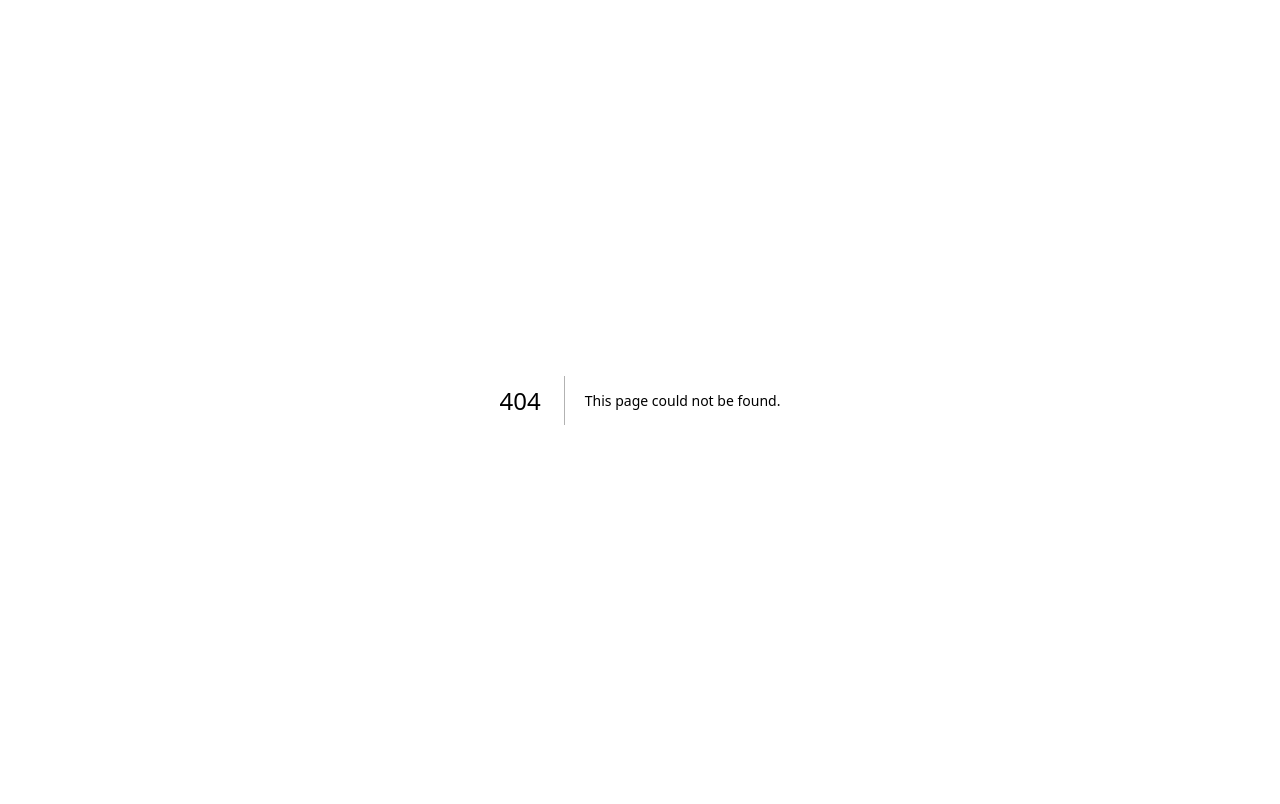
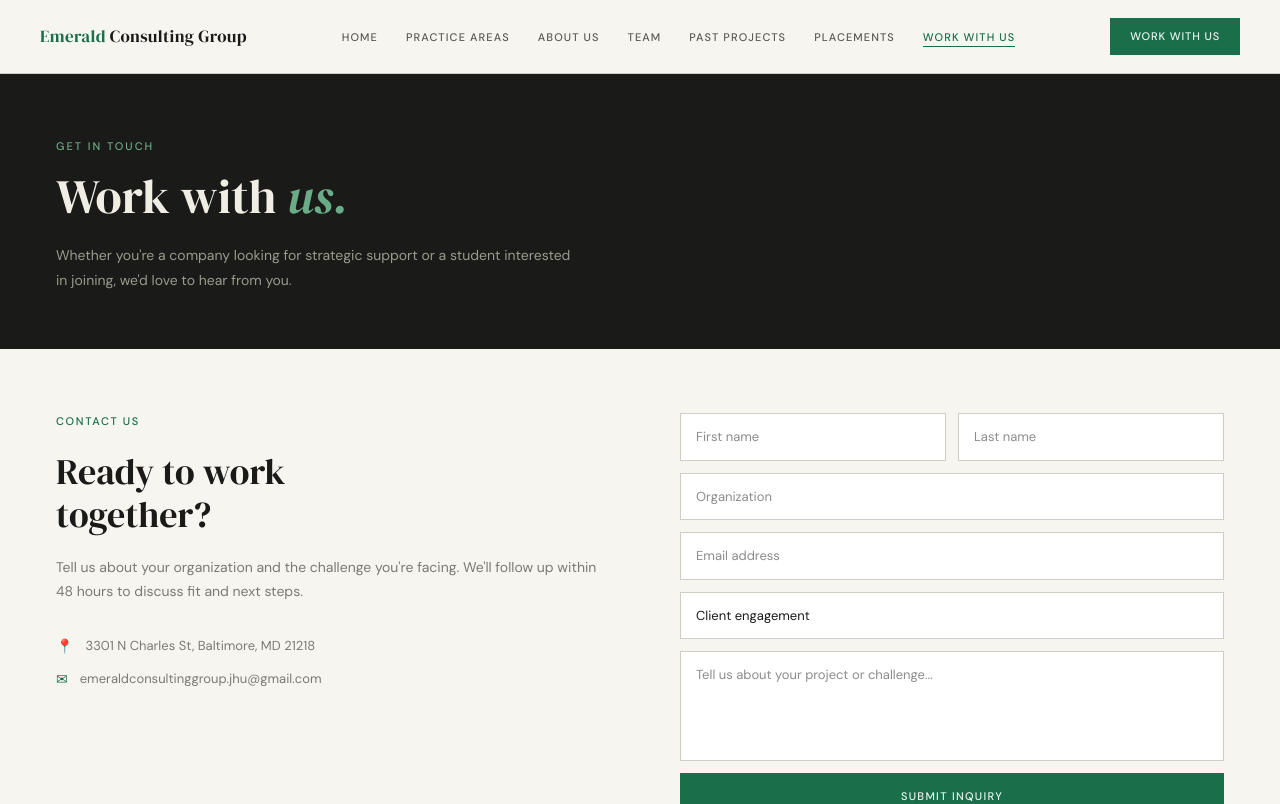
Before and after one commit to jxue16/emerald-website, a Next.js app: page /work-with-us in a window 1280 px wide. Before the commit this address had no page. Shown: the top 804 px of the page. Built offline with nearby package versions, Linux system fonts and the light colour scheme.

Commit message:
add work with us

```diff
--- a/app/components/Nav.tsx
+++ b/app/components/Nav.tsx
@@ -8,6 +8,7 @@ const links = [
   { label: "Team", href: "/team" },
   { label: "Past Projects", href: "/past-projects" },
   { label: "Placements", href: "/placements" },
+  { label: "Work With Us", href: "/work-with-us" },
 ];
 
 export default function Nav() {
@@ -34,7 +35,7 @@ export default function Nav() {
           </li>
         ))}
       </ul>
-      <a href="/placements" style={{
+      <a href="/work-with-us" style={{
         fontSize: 11, letterSpacing: "0.08em", textTransform: "uppercase", fontWeight: 500,
         backgroundColor: "#1a6e4a", color: "#e8f5ef", padding: "10px 20px", textDecoration: "none",
       }}>Work with us</a>
--- a/app/page.tsx
+++ b/app/page.tsx
@@ -69,7 +69,7 @@ export default function Home() {
               We partner with startups and Fortune 500 companies to deliver rigorous, data-driven strategy — developed by the next generation of top consultants.
             </p>
             <div style={{ display: "flex", gap: 14, alignItems: "center", flexWrap: "wrap" }}>
-              <a href="/placements" style={{ backgroundColor: "#1a6e4a", color: "#e8f5ef", padding: "14px 28px", fontSize: 11, letterSpacing: "0.1em", textTransform: "uppercase", fontWeight: 500, textDecoration: "none" }}>
+              <a href="/work-with-us" style={{ backgroundColor: "#1a6e4a", color: "#e8f5ef", padding: "14px 28px", fontSize: 11, letterSpacing: "0.1em", textTransform: "uppercase", fontWeight: 500, textDecoration: "none" }}>
                 Work with us
               </a>
               <a href="/past-projects" style={{ backgroundColor: "transparent", color: "#9a9a90", border: "0.5px solid #444440", padding: "14px 28px", fontSize: 11, letterSpacing: "0.1em", textTransform: "uppercase", fontWeight: 500, textDecoration: "none" }}>
--- a/app/placements/page.tsx
+++ b/app/placements/page.tsx
@@ -56,48 +56,14 @@ export default function Placements() {
           </div>
         </div>
 
-        {/* CONTACT FORM */}
-        <div style={{ padding: "64px 56px" }}>
-          <div className="contact-grid">
-            <div>
-              <p style={{ fontSize: 11, letterSpacing: "0.15em", textTransform: "uppercase", color: "#1a6e4a", fontWeight: 500, marginBottom: 20 }}>Work with us</p>
-              <h2 style={{ fontFamily: "'DM Serif Display', serif", fontSize: 36, color: "#1a1a18", lineHeight: 1.2, marginBottom: 20, fontWeight: 400 }}>
-                Ready to work<br />together?
-              </h2>
-              <p style={{ fontSize: 14, color: "#7a7a74", lineHeight: 1.7, marginBottom: 32 }}>
-                Tell us about your organization and the challenge you&apos;re facing. We&apos;ll follow up within 48 hours to discuss fit and next steps.
-              </p>
-              <div style={{ display: "flex", flexDirection: "column", gap: 12 }}>
-                <div style={{ display: "flex", gap: 12, alignItems: "center" }}>
-                  <span style={{ color: "#1a6e4a", fontSize: 14 }}>📍</span>
-                  <span style={{ fontSize: 13, color: "#7a7a74" }}>3301 N Charles St, Baltimore, MD 21218</span>
-                </div>
-                <div style={{ display: "flex", gap: 12, alignItems: "center" }}>
-                  <span style={{ color: "#1a6e4a", fontSize: 14 }}>✉</span>
-                  <span style={{ fontSize: 13, color: "#7a7a74" }}>emeraldconsultinggroup.jhu@gmail.com</span>
-                </div>
-              </div>
-            </div>
-            <div>
-              <div style={{ display: "grid", gridTemplateColumns: "1fr 1fr", gap: 12 }}>
-                <input className="form-input" type="text" placeholder="First name" />
-                <input className="form-input" type="text" placeholder="Last name" />
-              </div>
-              <input className="form-input" type="text" placeholder="Organization" />
-              <input className="form-input" type="email" placeholder="Email address" />
-              <select className="form-input">
-                <option value="" disabled selected>Type of inquiry</option>
-                <option>Client engagement</option>
-                <option>Join as a consultant</option>
-                <option>Partnership</option>
-                <option>Other</option>
-              </select>
-              <textarea className="form-input" placeholder="Tell us about your project or challenge..." style={{ height: 110, resize: "none" }} />
-              <button style={{ width: "100%", backgroundColor: "#1a6e4a", color: "#e8f5ef", border: "none", padding: "15px", fontSize: 11, letterSpacing: "0.12em", textTransform: "uppercase", fontWeight: 500, cursor: "pointer", fontFamily: "'DM Sans', sans-serif" }}>
-                Submit inquiry
-              </button>
-            </div>
+        <div style={{ backgroundColor: "#1a1a18", padding: "56px", display: "flex", alignItems: "center", justifyContent: "space-between", flexWrap: "wrap", gap: 24 }}>
+          <div>
+            <p style={{ fontSize: 11, letterSpacing: "0.15em", textTransform: "uppercase", color: "rgba(232,245,239,0.5)", fontWeight: 500, marginBottom: 10 }}>Interested?</p>
+            <h2 style={{ fontFamily: "'DM Serif Display', serif", fontSize: 30, color: "#f0ede4", fontWeight: 400 }}>Want to work with us?</h2>
           </div>
+          <a href="/work-with-us" style={{ backgroundColor: "#1a6e4a", color: "#e8f5ef", padding: "14px 32px", fontSize: 11, letterSpacing: "0.1em", textTransform: "uppercase", fontWeight: 500, textDecoration: "none" }}>
+            Get in touch →
+          </a>
         </div>
 
         <Footer />
--- /dev/null
+++ b/app/work-with-us/page.tsx
@@ -0,0 +1,81 @@
+"use client";
+import Nav from "../components/Nav";
+import Footer from "../components/Footer";
+
+export default function WorkWithUs() {
+  return (
+    <>
+      <style>{`
+        @import url('https://fonts.googleapis.com/css2?family=DM+Serif+Display:ital@0;1&family=DM+Sans:wght@300;400;500&display=swap');
+        *, *::before, *::after { box-sizing: border-box; margin: 0; padding: 0; }
+        body { background: #f7f5ef; }
+        .form-input { display: block; width: 100%; background: white; border: 0.5px solid #d0cec4; padding: 13px 15px; font-size: 13px; font-family: 'DM Sans', sans-serif; color: #1a1a18; margin-bottom: 12px; outline: none; appearance: none; }
+        .form-input:focus { border-color: #1a6e4a; }
+        .contact-grid { display: grid; grid-template-columns: 1fr 1fr; gap: 80px; align-items: start; }
+        @media (max-width: 768px) {
+          .contact-grid { grid-template-columns: 1fr !important; gap: 48px !important; }
+        }
+      `}</style>
+      <div style={{ fontFamily: "'DM Sans', sans-serif", backgroundColor: "#f7f5ef", color: "#1a1a18", minHeight: "100vh", display: "flex", flexDirection: "column" }}>
+        <Nav />
+
+        {/* PAGE HEADER */}
+        <div style={{ backgroundColor: "#1a1a18", padding: "64px 56px 56px" }}>
+          <p style={{ fontSize: 11, letterSpacing: "0.18em", textTransform: "uppercase", color: "#6aac88", marginBottom: 16, fontWeight: 500 }}>Get in touch</p>
+          <h1 style={{ fontFamily: "'DM Serif Display', serif", fontSize: 48, color: "#f0ede4", fontWeight: 400, lineHeight: 1.1 }}>
+            Work with <em style={{ fontStyle: "italic", color: "#6aac88" }}>us.</em>
+          </h1>
+          <p style={{ fontSize: 14, color: "#9a9a90", lineHeight: 1.8, maxWidth: 520, marginTop: 20 }}>
+            Whether you&apos;re a company looking for strategic support or a student interested in joining, we&apos;d love to hear from you.
+          </p>
+        </div>
+
+        {/* FORM */}
+        <div style={{ padding: "64px 56px", flex: 1 }}>
+          <div className="contact-grid">
+            <div>
+              <p style={{ fontSize: 11, letterSpacing: "0.15em", textTransform: "uppercase", color: "#1a6e4a", fontWeight: 500, marginBottom: 20 }}>Contact us</p>
+              <h2 style={{ fontFamily: "'DM Serif Display', serif", fontSize: 36, color: "#1a1a18", lineHeight: 1.2, marginBottom: 20, fontWeight: 400 }}>
+                Ready to work<br />together?
+              </h2>
+              <p style={{ fontSize: 14, color: "#7a7a74", lineHeight: 1.7, marginBottom: 32 }}>
+                Tell us about your organization and the challenge you&apos;re facing. We&apos;ll follow up within 48 hours to discuss fit and next steps.
+              </p>
+              <div style={{ display: "flex", flexDirection: "column", gap: 12 }}>
+                <div style={{ display: "flex", gap: 12, alignItems: "center" }}>
+                  <span style={{ color: "#1a6e4a", fontSize: 14 }}>📍</span>
+                  <span style={{ fontSize: 13, color: "#7a7a74" }}>3301 N Charles St, Baltimore, MD 21218</span>
+                </div>
+                <div style={{ display: "flex", gap: 12, alignItems: "center" }}>
+                  <span style={{ color: "#1a6e4a", fontSize: 14 }}>✉</span>
+                  <span style={{ fontSize: 13, color: "#7a7a74" }}>emeraldconsultinggroup.jhu@gmail.com</span>
+                </div>
+              </div>
+            </div>
+            <div>
+              <div style={{ display: "grid", gridTemplateColumns: "1fr 1fr", gap: 12 }}>
+                <input className="form-input" type="text" placeholder="First name" />
+                <input className="form-input" type="text" placeholder="Last name" />
+              </div>
+              <input className="form-input" type="text" placeholder="Organization" />
+              <input className="form-input" type="email" placeholder="Email address" />
+              <select className="form-input">
+                <option value="" disabled>Type of inquiry</option>
+                <option>Client engagement</option>
+                <option>Join as a consultant</option>
+                <option>Partnership</option>
+                <option>Other</option>
+              </select>
+              <textarea className="form-input" placeholder="Tell us about your project or challenge..." style={{ height: 110, resize: "none" }} />
+              <button style={{ width: "100%", backgroundColor: "#1a6e4a", color: "#e8f5ef", border: "none", padding: "15px", fontSize: 11, letterSpacing: "0.12em", textTransform: "uppercase", fontWeight: 500, cursor: "pointer", fontFamily: "'DM Sans', sans-serif" }}>
+                Submit inquiry
+              </button>
+            </div>
+          </div>
+        </div>
+
+        <Footer />
+      </div>
+    </>
+  );
+}
```
